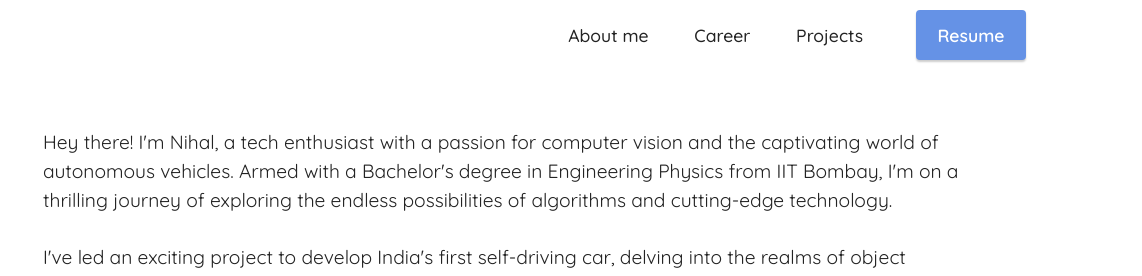
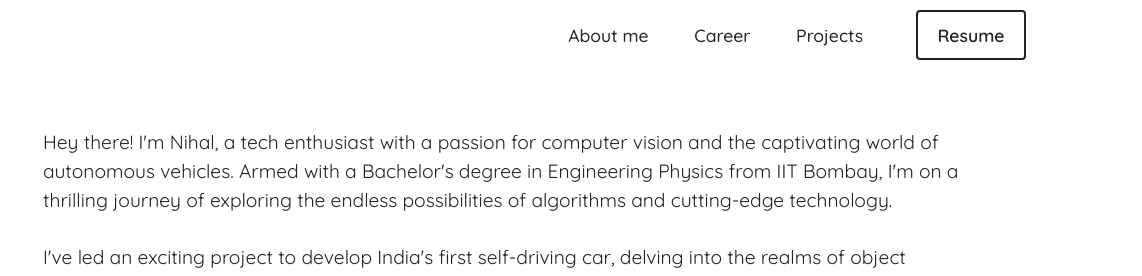
Before and after one commit to nilbarde/nilbarde.github.io, a plain HTML site: page aboutme.html in a window 1280 px wide. Shown: the top 276 px of the page, 138-1280 px from the left. Drawn offline with Linux system fonts and the light colour scheme.

Commit message:
resume button updated

```diff
--- a/aboutme.html
+++ b/aboutme.html
@@ -71,8 +71,8 @@
                         </li>
                     </ul>
 
-                    <div class="navbar-buttons mbr-section-btn"><a class="btn btn-primary display-4"
-                            href="assets/files/NihalBarde_CV.pdf" target="_blank">Resume</a></div>
+                    <div class="navbar-buttons mbr-section-btn"><a class="btn btn-black-outline display-4"
+                        href="assets/files/NihalBarde_CV.pdf" target="_blank">Resume</a></div>
                 </div>
             </div>
         </nav>
```
Also changed, not shown: career.html (+2 -2 lines).
